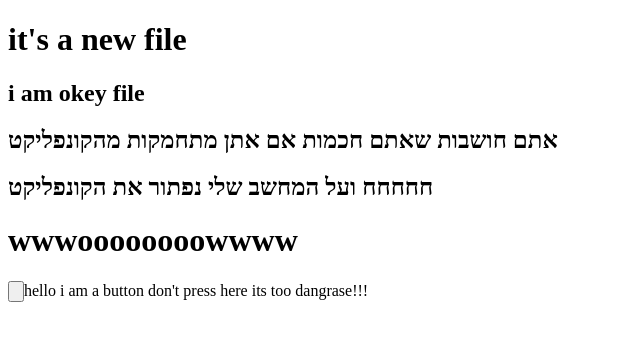
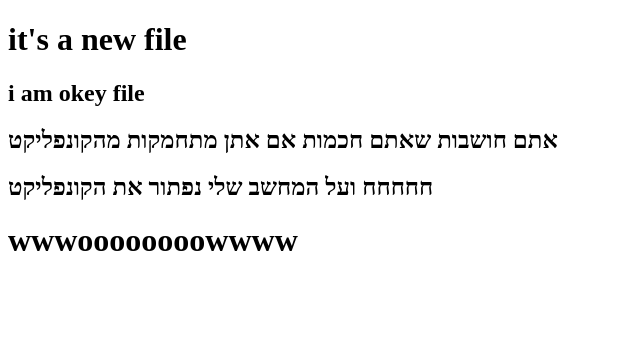
Before and after one commit to yaelRabin/summryEx, a website: page index.html in a window 1280 px wide. Shown: the whole page, without its empty margins (0-640 px from the left). Drawn offline with Linux system fonts and the light colour scheme.

Commit message:
delete btn

```diff
--- a/index.html
+++ b/index.html
@@ -12,6 +12,5 @@
 <h2>אתם חושבות שאתם חכמות אם אתן מתחמקות מהקונפליקט</h2>
 <h2>חחחחח ועל המחשב שלי נפתור את הקונפליקט</h2>
     <h1>wwwoooooooowwww</h1>
-<input type="button">hello i am a button don't press here its too dangrase!!!</input>
 </body>
 </html>
```
